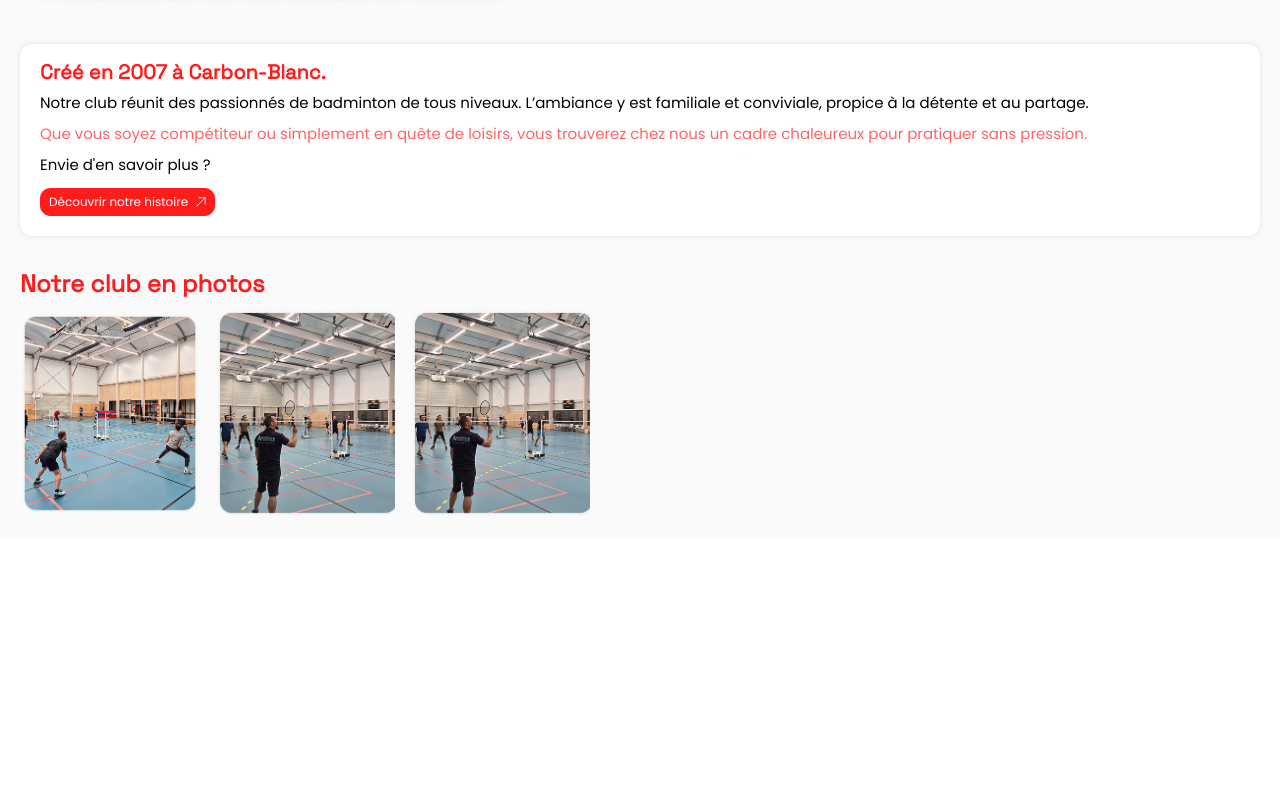
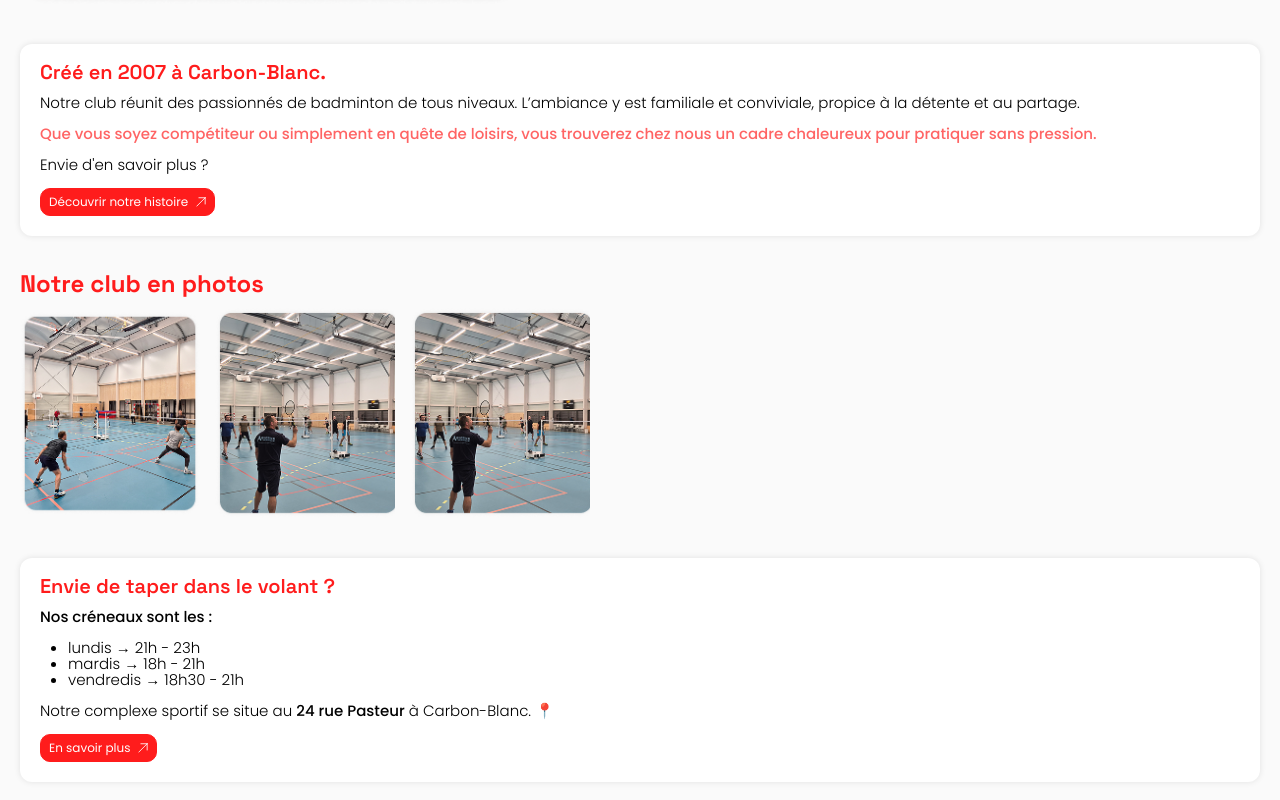
Before and after one commit to Matsuel/CACBO-Badminton, a Next.js app: page / in a window 1280 px wide. Shown: the part 621-1421 px from the top of the page. Before the commit the page ends 1159 px from the top, so only its background shows below. Built offline with nearby package versions, Linux system fonts and the light colour scheme; a web font is replaced by a local one.

Commit message:
feat: ajout de contenu au composant Bloc et mise à jour des polices dans le CSS

```diff
--- a/src/app/globals.css
+++ b/src/app/globals.css
@@ -4,24 +4,12 @@ layer(base);
 layer(base);
 @import url('https://fonts.googleapis.com/css2?family=Inter:ital,opsz,wght@0,14..32,100..900;1,14..32,100..900&display=swap')
 layer(base);
+@import url('https://fonts.googleapis.com/css2?family=Space+Grotesk:wght@300..700&display=swap')
+layer(base);
+@import url('https://fonts.googleapis.com/css2?family=Poppins:ital,wght@0,100;0,200;0,300;0,400;0,500;0,600;0,700;0,800;0,900;1,100;1,200;1,300;1,400;1,500;1,600;1,700;1,800;1,900&family=Space+Grotesk:wght@300..700&display=swap')
+layer(base);
 
 @import 'tailwindcss';
-
-@font-face {
-  font-family: 'Poppins';
-  src: url('../fonts/Poppins.ttf');
-  font-weight: normal;
-  font-style: normal;
-  font-display: swap;
-}
-
-@font-face {
-  font-family: 'Space Grotesk';
-  src: url('../fonts/SpaceGrotesk.ttf');
-  font-weight: normal;
-  font-style: normal;
-  font-display: swap;
-}
 
 @theme {
   --leading-0: 0;
--- a/src/app/page.tsx
+++ b/src/app/page.tsx
@@ -68,6 +68,28 @@ export default function Home() {
           ]}
           title="Notre club en photos"
         />
+
+        <Bloc title="Envie de taper dans le volant ?">
+          <h4 className="font-Poppins text-[15px] font-medium leading-4">
+            Nos créneaux sont les :
+          </h4>
+
+          <ul className="list-disc pl-7">
+            <li className="font-Poppins font-light text-[15px] leading-4">lundis → 21h - 23h</li>
+            <li className="font-Poppins font-light text-[15px] leading-4">mardis → 18h - 21h</li>
+            <li className="font-Poppins font-light text-[15px] leading-4">vendredis → 18h30 - 21h</li>
+          </ul>
+
+          <BlocText>
+            Notre complexe sportif se situe au <span className="font-medium">24 rue Pasteur</span> à Carbon-Blanc. 📍
+          </BlocText>
+
+          <Button href="/" variant="inverted">
+            En savoir plus
+            <ExternalLink size={10} />
+          </Button>
+
+        </Bloc>
       </Content>
     </PageLayout>
   );
```
Also changed, not shown: src/fonts/Poppins.ttf (deleted), src/fonts/SpaceGrotesk.ttf (deleted).
